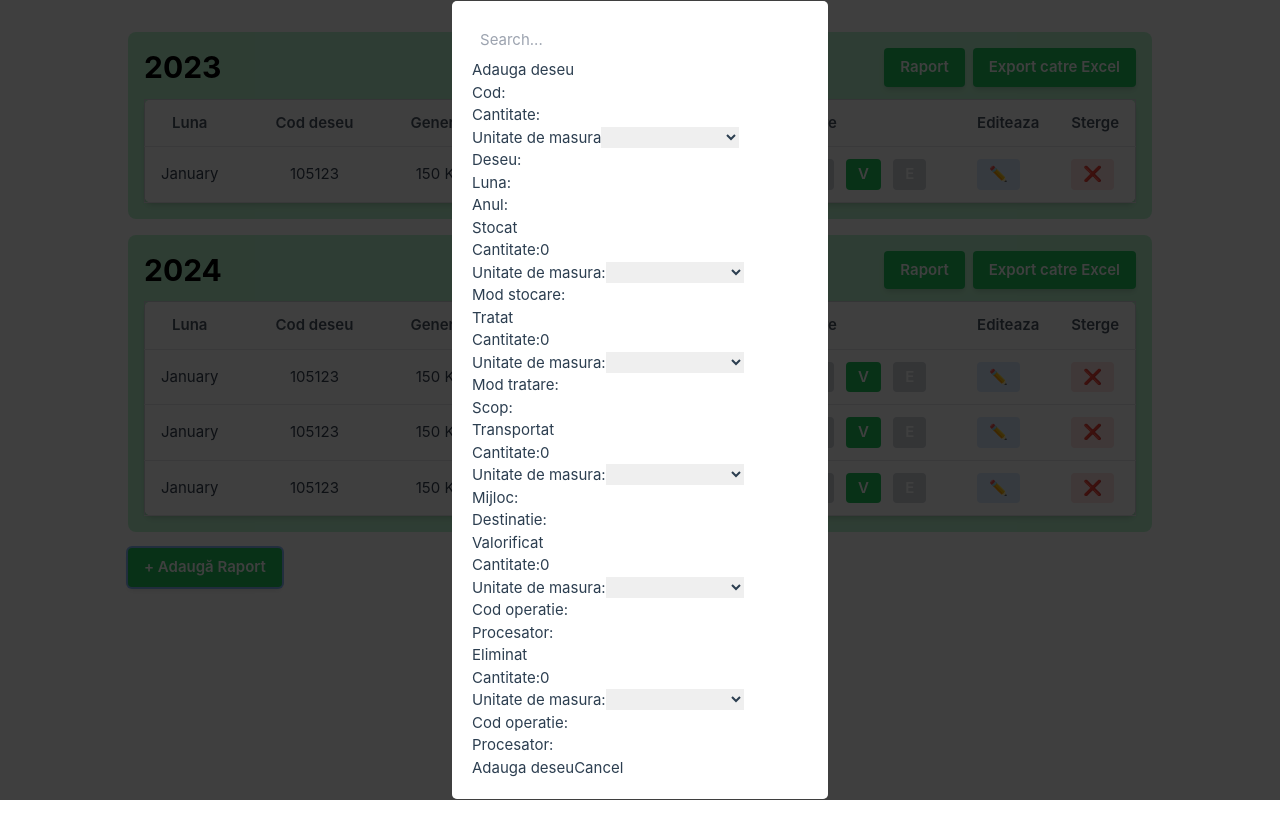
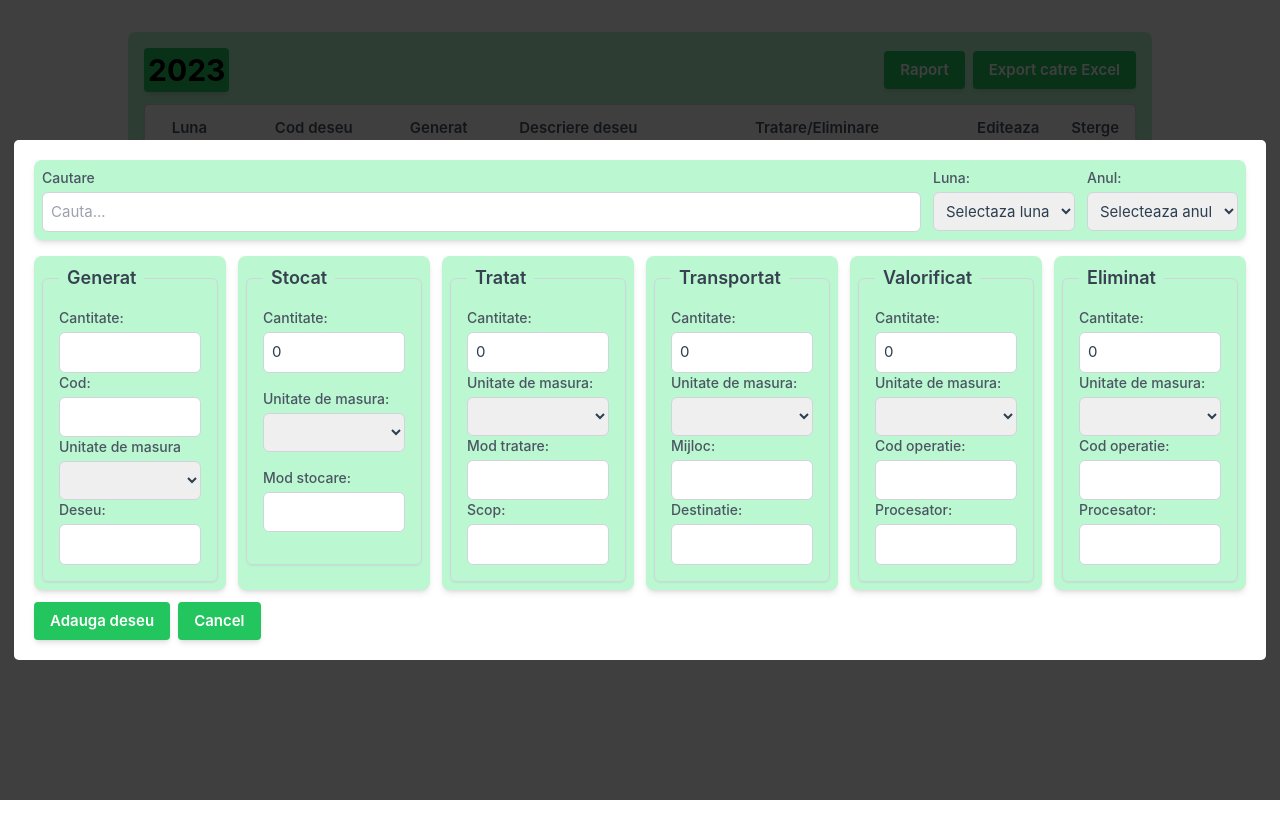
Before and after one commit to alexbogdanradu/evdes, a Vue app in the folder evdes_app/: page / in a window 1280 px wide. Both pictures are taken after a click on the button "+ Adaugă Raport". Built offline with nearby package versions, Linux system fonts and the light colour scheme.

Commit message:
Sample translated, visual changes, validation package added

```diff
--- a/evdes_app/package.json
+++ b/evdes_app/package.json
@@ -10,6 +10,7 @@
   },
   "dependencies": {
     "file-saver": "^2.0.5",
+    "vee-validate": "^4.14.6",
     "vue": "^3.4.29",
     "vue-router": "^4.3.3",
     "xlsx": "^0.18.5"
--- a/evdes_app/src/assets/main.css
+++ b/evdes_app/src/assets/main.css
@@ -1 +1,5 @@
 @import './base.css';
+
+button {
+    @apply px-4 py-2 bg-green-500 hover:bg-green-100 hover:text-black text-white font-semibold rounded shadow-md focus:outline-none focus:ring-2 focus:ring-blue-400 focus:ring-opacity-75;
+}
--- a/evdes_app/src/components/AddWasteForm.vue
+++ b/evdes_app/src/components/AddWasteForm.vue
@@ -1,19 +1,50 @@
 <template>
-    <div class="add-item-form">
+
+    <form @submit.prevent="submitForm">
+        <div class="flex flex-col">
+            <div class="basis-1/6 mb-4 p-2 bg-green-200 rounded-lg shadow-md flex space-x-3">
+                <!-- Select, anul, cantitatea, tipul -->
+                <div class="flex-grow">
+                    <label class="sttve-label">Cautare</label>
                     <SearchableDropdown @item-selected="updateFormFields" />
-        <h3>Adauga deseu</h3>
-        <form @submit.prevent="submitForm">
-            <div>
-                <label>Cod:</label>
-                <input v-model="formData.code" />
                 </div>
                 <div>
-                <label>Cantitate:</label>
-                <input v-model.number="formData.quantity" type="number" />
+                    <label class="sttve-label">Luna:</label>
+                    <select class="sttve-content" v-model="formData.month">
+                        <option disabled value="">Selectaza luna</option>
+                        <option v-for="(month, index) in months" :key="index" :value="month">
+                            {{ month }}
+                        </option>
+                    </select>
+                </div>
+
+                <div>
+                    <label class="sttve-label">Anul:</label>
+                    <select class="sttve-content" v-model="formData.year">
+                        <option disabled value="">Selecteaza anul</option>
+                        <option v-for="year in years" :key="year" :value="year">
+                            {{ year }}
+                        </option>
+                    </select>
+                </div>
+
+            </div>
+            <div class="basis-4/6 flex space-x-3 mb-3">
+                <!-- Generare -->
+                <div class="sttve">
+                    <fieldset>
+                        <legend>Generat</legend>
+                        <div>
+                            <label class="sttve-label">Cantitate:</label>
+                            <input class="sttve-content" v-model.number="formData.quantity" type="number" />
                         </div>
                         <div>
-                <label>Unitate de masura</label>
-                <select v-model="formData.unit">
+                            <label class="sttve-label">Cod:</label>
+                            <input class="sttve-content" v-model="formData.code" />
+                        </div>
+                        <div>
+                            <label class="sttve-label">Unitate de masura</label>
+                            <select class="sttve-content" v-model="formData.unit">
                                 <option value="kg">Kilograme (kg)</option>
                                 <option value="L">Litri (L)</option>
                                 <option value="ton">Tone (T)</option>
@@ -22,26 +53,51 @@
                             </select>
                         </div>
                         <div>
-                <label>Deseu:</label>
-                <input v-model="formData.name" />
+                            <label class="sttve-label">Deseu:</label>
+                            <input class="sttve-content" v-model="formData.name" />
+                        </div>
+                    </fieldset>
+                </div>
+                <!-- Tratare -->
+                <div class="sttve">
+                    <fieldset>
+                        <legend>Stocat</legend>
+
+                        <div class="mb-4">
+                            <label class="sttve-label">Cantitate:</label>
+                            <input v-model.number="formData.outbound.Stocat.quantity" type="number"
+                                class="sttve-content" />
+                        </div>
+
+                        <div class="mb-4">
+                            <label class="sttve-label">Unitate de masura:</label>
+                            <select v-model="formData.outbound.Stocat.unit" class="sttve-content">
+                                <option value="kg">Kilograme (kg)</option>
+                                <option value="L">Litri (L)</option>
+                                <option value="ton">Tone (T)</option>
+                                <option value="m3">Meteri Cubi (m³)</option>
+                                <option value="g">Grame (g)</option>
+                            </select>
+                        </div>
+
+                        <div class="mb-4">
+                            <label class="sttve-label">Mod stocare:</label>
+                            <input v-model="formData.outbound.Stocat.storageType" type="text" class="sttve-content" />
+                        </div>
+                    </fieldset>
+
+                </div>
+                <div class="sttve">
+                    <fieldset>
+                        <legend>Tratat</legend>
+                        <div>
+                            <label class="sttve-label">Cantitate:</label>
+                            <input class="sttve-content" v-model.number="formData.outbound.Tratat.quantity"
+                                type="number" />
                         </div>
                         <div>
-                <label>Luna:</label>
-                <input v-model="formData.month" />
-            </div>
-            <div>
-                <label>Anul:</label>
-                <input v-model="formData.year" type="number" />
-            </div>
-            <fieldset>
-                <legend>Stocat</legend>
-                <div>
-                    <label>Cantitate:</label>
-                    <input v-model.number="formData.outbound.Stocat.quantity" type="number" />
-                </div>
-                <div>
-                    <label>Unitate de masura:</label>
-                    <select v-model="formData.outbound.Stocat.unit">
+                            <label class="sttve-label">Unitate de masura:</label>
+                            <select class="sttve-content" v-model="formData.outbound.Tratat.unit">
                                 <option value="kg">Kilograme (kg)</option>
                                 <option value="L">Litri (L)</option>
                                 <option value="ton">Tone (T)</option>
@@ -50,19 +106,26 @@
                             </select>
                         </div>
                         <div>
-                    <label>Mod stocare:</label>
-                    <input v-model="formData.outbound.Stocat.storageType" />
+                            <label class="sttve-label">Mod tratare:</label>
+                            <input class="sttve-content" v-model="formData.outbound.Tratat.treatmentMode" />
+                        </div>
+                        <div>
+                            <label class="sttve-label">Scop:</label>
+                            <input class="sttve-content" v-model="formData.outbound.Tratat.treatmentScope" />
                         </div>
                     </fieldset>
+                </div>
+                <div class="sttve">
                     <fieldset>
-                <legend>Tratat</legend>
+                        <legend>Transportat</legend>
                         <div>
-                    <label>Cantitate:</label>
-                    <input v-model.number="formData.outbound.Tratat.quantity" type="number" />
+                            <label class="sttve-label">Cantitate:</label>
+                            <input class="sttve-content" v-model.number="formData.outbound.Transportat.quantity"
+                                type="number" />
                         </div>
                         <div>
-                    <label>Unitate de masura:</label>
-                    <select v-model="formData.outbound.Tratat.unit">
+                            <label class="sttve-label">Unitate de masura:</label>
+                            <select class="sttve-content" v-model="formData.outbound.Transportat.unit">
                                 <option value="kg">Kilograme (kg)</option>
                                 <option value="L">Litri (L)</option>
                                 <option value="ton">Tone (T)</option>
@@ -71,23 +134,26 @@
                             </select>
                         </div>
                         <div>
-                    <label>Mod tratare:</label>
-                    <input v-model="formData.outbound.Tratat.treatmentMode" />
+                            <label class="sttve-label">Mijloc:</label>
+                            <input class="sttve-content"
+                                v-model="formData.outbound.Transportat.meansOfTransportation" />
                         </div>
                         <div>
-                    <label>Scop:</label>
-                    <input v-model="formData.outbound.Tratat.treatmentScope" />
+                            <label class="sttve-label">Destinatie:</label>
+                            <input class="sttve-content" v-model="formData.outbound.Transportat.destination" />
                         </div>
                     </fieldset>
+                </div>
+                <div class="sttve">
                     <fieldset>
-                <legend>Transportat</legend>
+                        <legend>Valorificat</legend>
                         <div>
-                    <label>Cantitate:</label>
-                    <input v-model.number="formData.outbound.Transportat.quantity" type="number" />
+                            <label class="sttve-label">Cantitate:</label>
+                            <input class="sttve-content" v-model.number="formData.outbound.Valorificat.quantity" />
                         </div>
                         <div>
-                    <label>Unitate de masura:</label>
-                    <select v-model="formData.outbound.Transportat.unit">
+                            <label class="sttve-label">Unitate de masura:</label>
+                            <select class="sttve-content" v-model="formData.outbound.Valorificat.unit">
                                 <option value="kg">Kilograme (kg)</option>
                                 <option value="L">Litri (L)</option>
                                 <option value="ton">Tone (T)</option>
@@ -96,23 +162,26 @@
                             </select>
                         </div>
                         <div>
-                    <label>Mijloc:</label>
-                    <input v-model="formData.outbound.Transportat.meansOfTransportation" />
+                            <label class="sttve-label">Cod operatie:</label>
+                            <input class="sttve-content" v-model="formData.outbound.Valorificat.operationCode" />
                         </div>
                         <div>
-                    <label>Destinatie:</label>
-                    <input v-model="formData.outbound.Transportat.destination" />
+                            <label class="sttve-label">Procesator:</label>
+                            <input class="sttve-content" v-model="formData.outbound.Valorificat.processingCompany" />
                         </div>
                     </fieldset>
+                </div>
+                <div class="sttve">
                     <fieldset>
-                <legend>Valorificat</legend>
+                        <legend>Eliminat</legend>
                         <div>
-                    <label>Cantitate:</label>
-                    <input v-model.number="formData.outbound.Valorificat.quantity" />
+                            <label class="sttve-label">Cantitate:</label>
+                            <input class="sttve-content" v-model.number="formData.outbound.Eliminat.quantity"
+                                type="number" />
                         </div>
                         <div>
-                    <label>Unitate de masura:</label>
-                    <select v-model="formData.outbound.Valorificat.unit">
+                            <label class="sttve-label">Unitate de masura:</label>
+                            <select class="sttve-content" v-model="formData.outbound.Eliminat.unit">
                                 <option value="kg">Kilograme (kg)</option>
                                 <option value="L">Litri (L)</option>
                                 <option value="ton">Tone (T)</option>
@@ -121,46 +190,34 @@
                             </select>
                         </div>
                         <div>
-                    <label>Cod operatie:</label>
-                    <input v-model="formData.outbound.Valorificat.operationCode" />
+                            <label class="sttve-label">Cod operatie:</label>
+                            <input class="sttve-content" v-model="formData.outbound.Eliminat.operationCode" />
                         </div>
                         <div>
-                    <label>Procesator:</label>
-                    <input v-model="formData.outbound.Valorificat.processingCompany" />
+                            <label class="sttve-label">Procesator:</label>
+                            <input class="sttve-content" v-model="formData.outbound.Eliminat.processingCompany" />
                         </div>
                     </fieldset>
-            <fieldset>
-                <legend>Eliminat</legend>
-                <div>
-                    <label>Cantitate:</label>
-                    <input v-model.number="formData.outbound.Eliminat.quantity" type="number" />
                 </div>
-                <div>
-                    <label>Unitate de masura:</label>
-                    <select v-model="formData.outbound.Eliminat.unit">
-                        <option value="kg">Kilograme (kg)</option>
-                        <option value="L">Litri (L)</option>
-                        <option value="ton">Tone (T)</option>
-                        <option value="m3">Meteri Cubi (m³)</option>
-                        <option value="g">Grame (g)</option>
-                    </select>
             </div>
-                <div>
-                    <label>Cod operatie:</label>
-                    <input v-model="formData.outbound.Eliminat.operationCode" />
+            <div class="basis-1/6 flex">
+                <!-- OK/NOK -->
+                <button
+                    class="px-4 py-2 bg-green-500 hover:bg-green-100 hover:text-black text-white font-semibold rounded shadow-md focus:outline-none focus:ring-2 focus:ring-blue-400 focus:ring-opacity-75"
+                    type="submit" @click="submitForm()">{{ isEdit ? 'Editeaza' : 'Adauga' }} deseu</button>
+                <button
+                    class="px-4 py-2 ml-2 bg-green-500 hover:bg-green-100 hover:text-black text-white font-semibold rounded shadow-md focus:outline-none focus:ring-2 focus:ring-blue-400 focus:ring-opacity-75"
+                    type="button" @click="$emit('close')">Cancel</button>
+                <div class="px-4 py-2 rounded  ml-2 flex-grow text-right">
+                    <span class="text-gray-800 cursor-text" v-text="errorMessage"></span>
                 </div>
-                <div>
-                    <label>Procesator:</label>
-                    <input v-model="formData.outbound.Eliminat.processingCompany" />
             </div>
-            </fieldset>
-            <button type="submit" @click="submitForm()">{{ isEdit ? 'Editeaza' : 'Adauga' }} deseu</button>
-            <button type="button" @click="$emit('close')">Cancel</button>
+        </div>
     </form>
-    </div>
 </template>
 
 <script>
+import { errorMessages } from 'vue/compiler-sfc';
 import SearchableDropdown from './SearchableDropdown.vue';
 import { reactive, toRaw } from 'vue';
 
@@ -178,6 +235,18 @@ export default {
             default: false,
         },
     },
+    computed: {
+        years() {
+            const currentYear = new Date().getFullYear();
+            const startYear = currentYear - 15;
+            const endYear = currentYear + 5;
+            const years = [];
+            for (let year = startYear; year <= endYear; year++) {
+                years.push(year);
+            }
+            return years;
+        }
+    },
     watch: {
         'formData.unit': function (newUnit) {
             this.changeUnit(newUnit);
@@ -185,7 +254,12 @@ export default {
     },
     data() {
         return {
-            formData: { ...this.item }
+            formData: { ...this.item },
+            months: [
+                "Ianuarie", "Februarie", "Martie", "Aprilie", "Mai", "Iunie",
+                "Iulie", "August", "Septembrie", "Octombrie", "Noiembrie", "Decembrie"
+            ],
+            errorMessage: ''
         };
     },
     methods: {
@@ -194,7 +268,18 @@ export default {
             this.formData.code = selectedItem.code;
             this.formData.name = selectedItem.description;
         },
+        validate() {
+            if (this.formData.month == '') { this.errorMessage = 'Alegeti luna'; return ''; }
+            if (this.formData.year == '') { this.errorMessage = 'Alegeti anul'; return ''; }
+            if (this.formData.quantity == '') { this.errorMessage = 'Alegeti cantitatea generata'; return ''; }
+            console.log(typeof (this.formData.quantity));
+            if (this.formData.quantity < 0) { this.errorMessage = 'Cantitatea nu poate fi negativa'; return ''; }
+
+            if (this.formData.code == '') { this.errorMessage = 'Alegeti codul deseului'; return ''; }
+            if (this.formData.unit == '') { this.errorMessage = 'Alegeti unitatea de masura'; return ''; }
+        },
         submitForm() {
+            if (this.validate() != undefined) { return };
             this.$emit('save-item', { ...this.formData });
         },
         changeUnit(newUnit) {
@@ -214,5 +299,23 @@ export default {
 </script>
 
 <style scoped>
-/* Add basic styling for form */
+.sttve {
+    @apply p-2 bg-green-200 rounded-lg shadow-md w-48;
+}
+
+.sttve-label {
+    @apply block text-sm font-medium text-gray-600 mb-1;
+}
+
+.sttve-content {
+    @apply w-full p-2 border border-gray-300 rounded-md focus:outline-none focus:ring-2 focus:ring-blue-500;
+}
+
+legend {
+    @apply text-lg font-semibold px-2 text-gray-700;
+}
+
+fieldset {
+    @apply border border-gray-300 p-4 rounded-md shadow-sm;
+}
 </style>
--- a/evdes_app/src/components/SearchableDropdown.vue
+++ b/evdes_app/src/components/SearchableDropdown.vue
@@ -1,19 +1,23 @@
 <template>
-    <div class="searchable-dropdown" ref="dropdown">
+    <div ref="dropdown">
         <!-- Search Input Field -->
         <input type="text" v-model="searchQuery" @focus="isDropdownVisible = true" @input="filterItems"
-            :placeholder="searchQuery ? '' : 'Search...'" class="search-input" />
+            :placeholder="searchQuery ? '' : 'Cauta...'"
+            class="w-full p-2 border border-gray-300 rounded-md focus:outline-none focus:ring-2 focus:ring-blue-500;" />
 
         <!-- Dropdown Menu -->
-        <div v-if="isDropdownVisible" class="dropdown" ref="dropdown">
-            <ul>
-                <li v-for="item in filteredItems" :key="item.code" @click="selectItem(item)" class="dropdown-item">
+        <div v-if="isDropdownVisible"
+            class="absolute z-10 w-full mt-2 bg-white border border-gray-200 rounded-md shadow-lg" ref="dropdown">
+            <ul class="max-h-60 overflow-y-auto">
+                <li v-for="item in filteredItems" :key="item.code" @click="selectItem(item)"
+                    class="px-4 py-2 font- hover:bg-gray-100 cursor-pointer">
                     {{ item.code }}: {{ item.description }}
                 </li>
             </ul>
         </div>
     </div>
 </template>
+
 
 <script>
 export default {
@@ -48,8 +52,6 @@ export default {
             this.selectedItem = item;
             this.$emit('item-selected', item);
             this.isDropdownVisible = false;
-            this.selectedItem = null;
-            this.searchQuery = '';
         },
         filterItems() {
             this.isDropdownVisible = true;
@@ -76,47 +78,10 @@ export default {
     watch: {
         isDropdownVisible(val) {
             if (!val) this.searchQuery = this.selectedItem ? `${this.selectedItem.code} - ${this.selectedItem.description}` : '';
+            if (val) this.searchQuery = '';
         }
     }
 };
 </script>
 
-<style scoped>
-.searchable-dropdown {
-    position: relative;
-    width: 300px;
-}
-
-.search-input {
-    width: 100%;
-    padding: 8px;
-    box-sizing: border-box;
-}
-
-.dropdown {
-    position: absolute;
-    width: 100%;
-    max-height: 200px;
-    overflow-y: auto;
-    background: white;
-    border: 1px solid #ddd;
-    box-shadow: 0 4px 8px rgba(0, 0, 0, 0.1);
-    z-index: 1000;
-}
-
-.dropdown-item {
-    padding: 8px;
-    cursor: pointer;
-    font-size: xx-small;
-}
-
-.dropdown ul {
-    list-style-type: none;
-    padding: 0;
-    margin: 0;
-}
-
-.dropdown-item:hover {
-    background-color: #f0f0f0;
-}
-</style>
+<style scoped></style>
--- a/evdes_app/src/components/TableComponent.vue
+++ b/evdes_app/src/components/TableComponent.vue
@@ -1,7 +1,9 @@
 <template>
   <div class="p-4 mb-4 bg-green-200 rounded-lg overflow-clip" v-for="(items, year) in groupedByYear" :key="year">
     <div class="flex items-center justify-between">
-      <h2 class="text-3xl font-bold text-black">{{ year }}</h2>
+      <div class="p-1 rounded shadow-md bg-green-500">
+        <h2 class="text-3xl font-bold text-black">{{ year }}</h2>
+      </div>
       <div class="space-x-2">
         <button
           class="px-4 py-2 bg-green-500 hover:bg-green-100 hover:text-black text-white font-semibold rounded shadow-md focus:outline-none focus:ring-2 focus:ring-blue-400 focus:ring-opacity-75">
@@ -20,8 +22,9 @@
             <th class="px-4 py-3 border-b font-semibold text-center text-gray-600 w-20">Luna</th>
             <th class="px-4 py-3 border-b font-semibold text-center text-gray-600 w-40">Cod deseu</th>
             <th class="px-4 py-3 border-b font-semibold text-center text-gray-600 w-20">Generat</th>
-            <th class="px-4 py-3 border-b font-semibold text-center text-gray-600 w-fit">Descriere deseu</th>
-            <th class="px-4 py-3 border-b font-semibold text-center text-gray-600 w-72">Iesire</th>
+            <th class="px-4 py-3 border-b font-semibold text-center text-gray-600 w-fit">Descriere deseu
+            </th>
+            <th class="px-4 py-3 border-b font-semibold text-center text-gray-600 w-72">Tratare/Eliminare</th>
             <th class="px-4 py-3 border-b font-semibold text-gray-600 w-12">Editeaza</th>
             <th class="px-4 py-3 border-b font-semibold text-gray-600 w-12">Sterge</th>
           </tr>
@@ -88,8 +91,8 @@ export default {
           code: "105123",
           quantity: 150,
           unit: "Kg",
-          name: "Cartan",
-          month: "January",
+          name: "Carton",
+          month: "Ianuarie",
           year: 2023,
           outbound: {
             Stocat: { quantity: 32, unit: "", storageType: "" },
@@ -104,8 +107,8 @@ export default {
           code: "105123",
           quantity: 150,
           unit: "Kg",
-          name: "Cartan",
-          month: "January",
+          name: "Carton",
+          month: "Ianuarie",
           year: 2024,
           outbound: {
             Stocat: { quantity: 32, unit: "", storageType: "" },
@@ -120,8 +123,8 @@ export default {
           code: "105123",
           quantity: 150,
           unit: "Kg",
-          name: "Cartan",
-          month: "January",
+          name: "Carton",
+          month: "Ianuarie",
           year: 2024,
           outbound: {
             Stocat: { quantity: 32, unit: "", storageType: "" },
@@ -136,8 +139,8 @@ export default {
           code: "105123",
           quantity: 150,
           unit: "Kg",
-          name: "Cartan",
-          month: "January",
+          name: "Carton",
+          month: "Ianuarie",
           year: 2024,
           outbound: {
             Stocat: { quantity: 32, unit: "", storageType: "" },
```
Also changed, not shown: 1 other file (tests, documents, lock files or other folders). Lines whose indentation alone changed are shown as unchanged.
